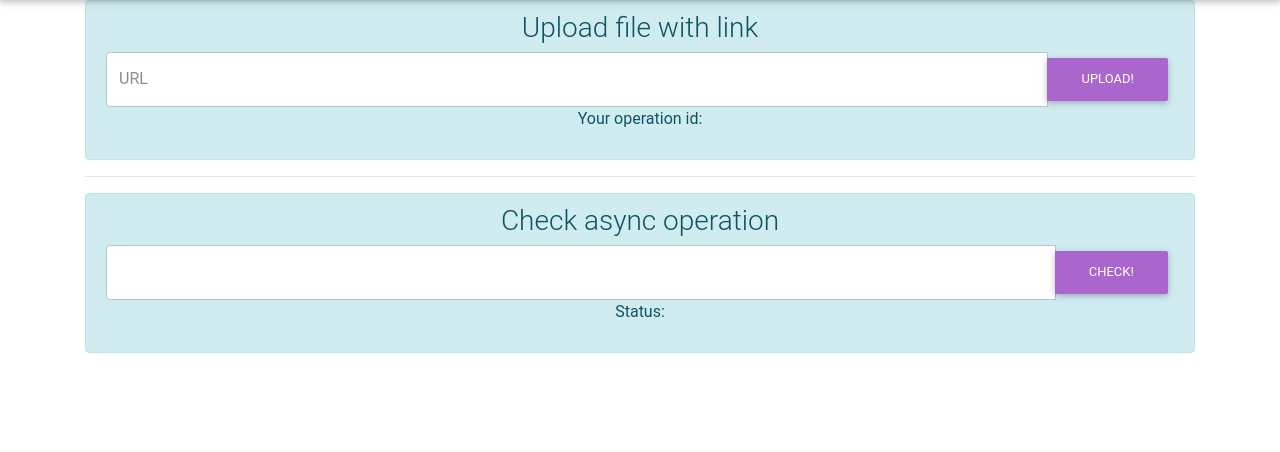
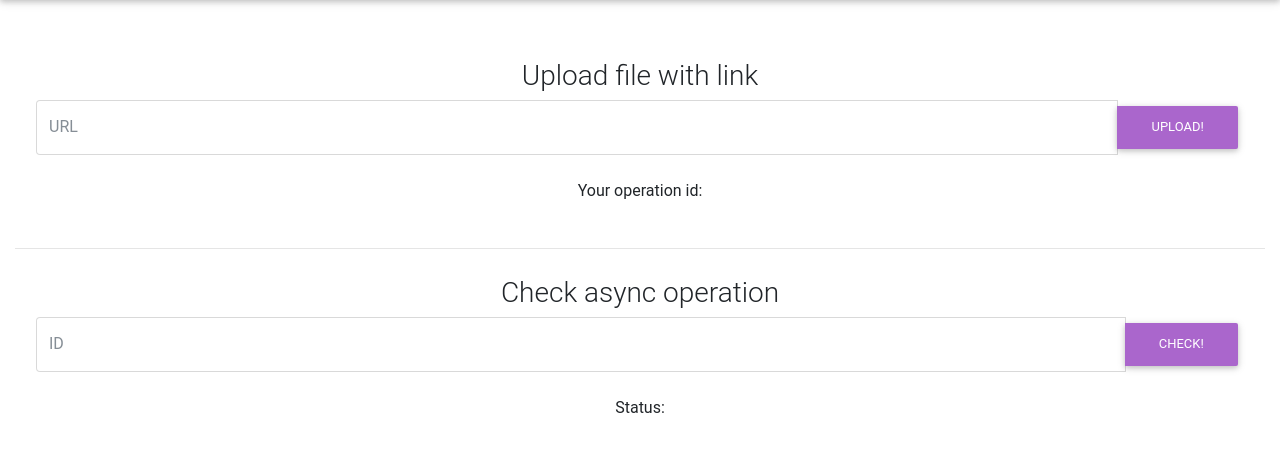
Before and after one commit to CaffeineAgency/heroku-caffeine-app, a Django app: template hello/templates/yandexworker.html in a window 1280 px wide. Shown: the part 47-499 px from the top of the page. Run offline with Django 3.2, Linux system fonts and the light colour scheme; the template is opened without the code that fills it, so the values that code supplies are empty; some libraries are stand-ins or nearby versions.

Commit message:
Improved logic again

```diff
--- a/hello/templates/yandexworker.html
+++ b/hello/templates/yandexworker.html
@@ -40,8 +40,9 @@ function chkbycode() {
 	});
 }
 </script>
-<div class="container">
-	<div class="alert alert-info text-center" role="alert">
+<div class="container-fluid">
+	<br><br>
+	<div class="alert text-center">
 		<h3>Upload file with link</h3>
 		<div id="fuwrl">
 			<input name="mode" value="ubl" hidden>
@@ -52,22 +53,24 @@ function chkbycode() {
 				</span>
 			</div>
 		</div>
+		<br>
 		<p><b>Your operation id:</b><br>
 			<span id="spd"></span>
 		</p>
 	</div>
 	<hr>
-	<div class="alert alert-info text-center" role="alert">
+	<div class="alert text-center">
 		<h3>Check async operation</h3>
 		<div id="fubl">
 			<input name="mode" value="chk" hidden>
 			<div class="input-group">
-				<input class="form-control" type="text" name="id" required>
+				<input placeholder="ID" class="form-control" type="text" name="id" required>
 				<span class="input-group-btn">
 					<button onclick="chkbycode()" class="btn btn-secondary" type="button">CHECK!</button>
 				</span>
 			</div>
 		</div>
+		<br>
 		<p><b>Status:</b><br>
 			<span id="sstat"></span>
 		</p>
```
